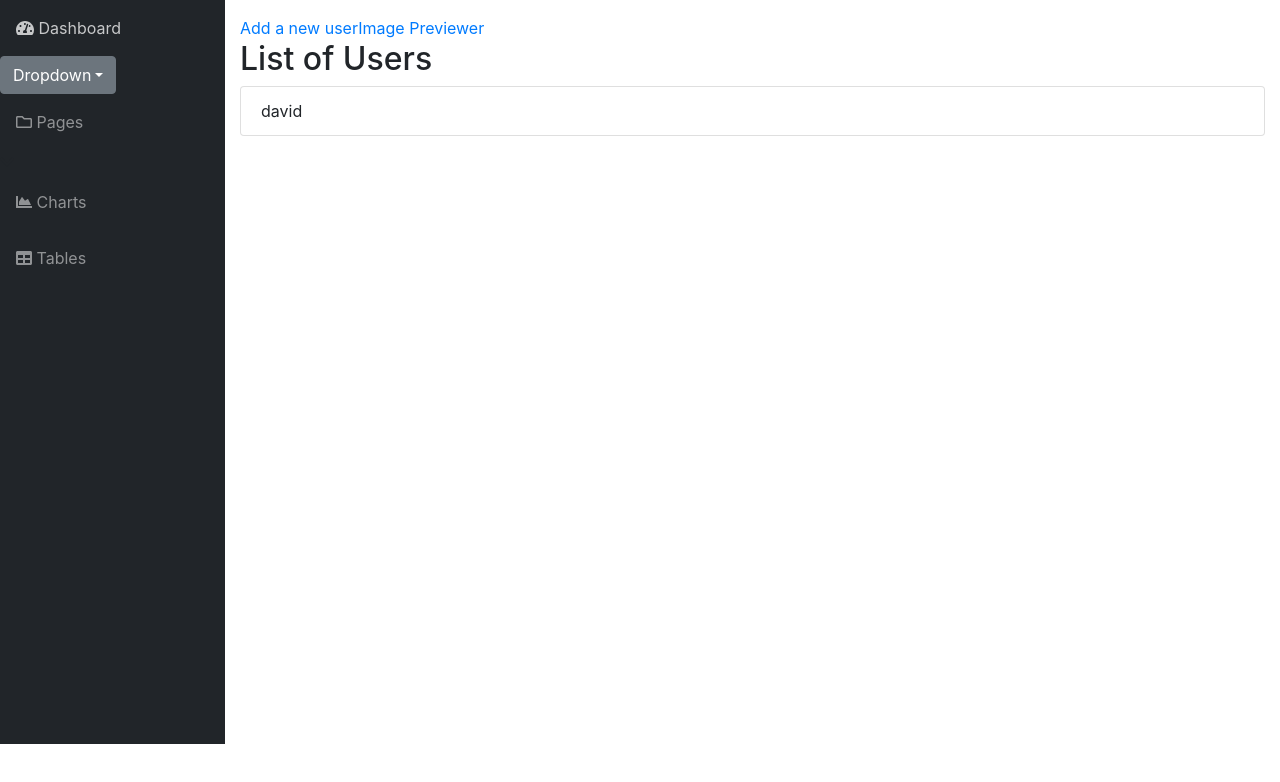
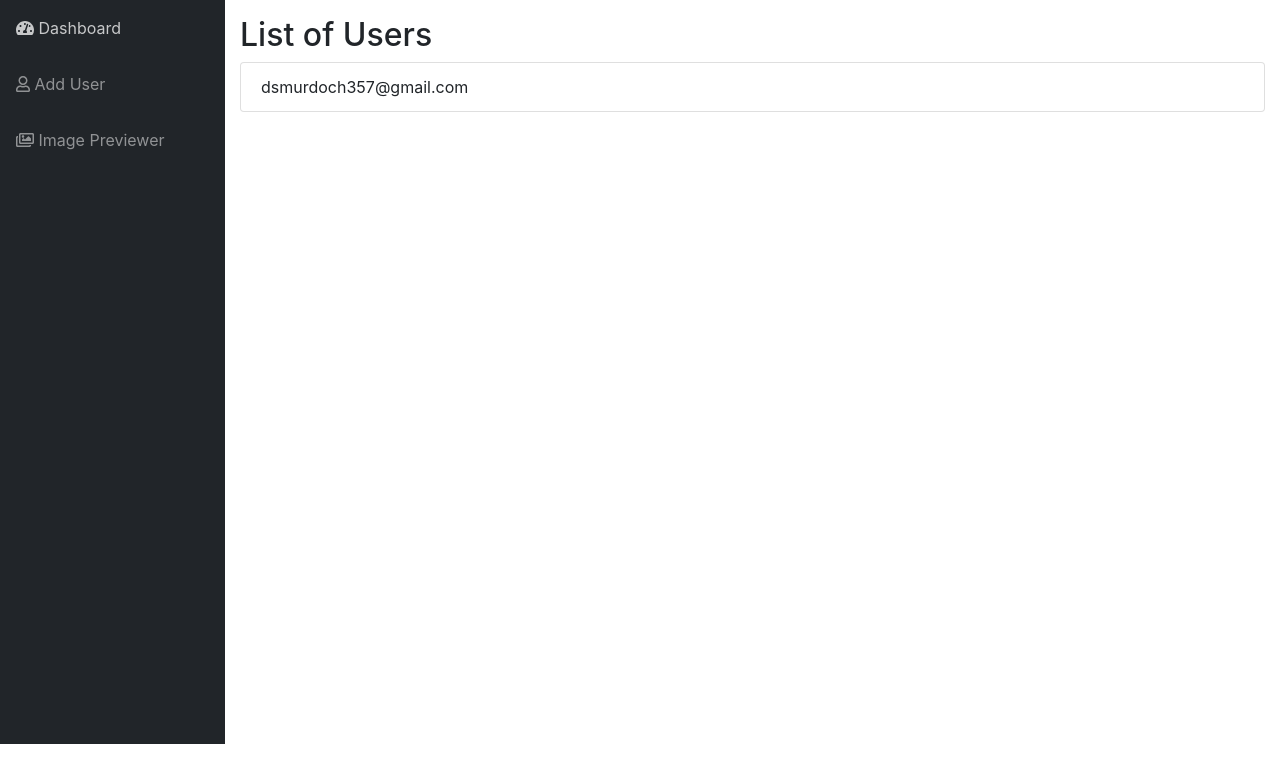
Before and after one commit to dsm23/david-murdoch-smarter-click, a React (Create React App) app: page / in a window 1280 px wide. Shown: the top 782 px of the page. Built offline with nearby package versions, Linux system fonts and the light colour scheme.

Commit message:
User context dispatches from form (#4)
List of user on dashboards is now updated by add user form. The router history is also pushed to dashboard on form submit. Classnames added and sidebar update to react-router-dom along with classnames to control which list item should be active

```diff
--- a/package.json
+++ b/package.json
@@ -2,6 +2,7 @@
   "name": "david-murdoch-smarter-click",
   "version": "0.1.0",
   "private": true,
+  "homepage": "https://david-murdoch-smarter-click.netlify.com/",
   "dependencies": {
     "@fortawesome/fontawesome-free": "^5.8.1",
     "@fortawesome/fontawesome-svg-core": "^1.2.17",
@@ -9,6 +10,7 @@
     "@fortawesome/free-regular-svg-icons": "^5.8.1",
     "@fortawesome/free-solid-svg-icons": "^5.8.1",
     "@fortawesome/react-fontawesome": "^0.1.4",
+    "@types/classnames": "^2.2.7",
     "@types/jest": "24.0.11",
     "@types/node": "11.13.2",
     "@types/react": "16.8.13",
@@ -17,6 +19,7 @@
     "@types/reactstrap": "^7.1.3",
     "@types/styled-components": "^4.1.14",
     "bootstrap": "^4.3.1",
+    "classnames": "^2.2.6",
     "final-form": "^4.12.0",
     "global": "^4.3.2",
     "netlify-cli": "^2.11.7",
--- a/src/App.tsx
+++ b/src/App.tsx
@@ -6,7 +6,7 @@ import './App.css';
 
 import { BodyContainer } from './components/body-container';
 import { FlexWrapper } from './components/flex-wrapper';
-import { FormAddUser } from './components/form-add-user';
+import { PageAddUser } from './components/pages/add-user';
 import { ImagePreviewer } from './components/pages/image-previewer';
 import { PageHome } from './components/pages/home';
 import { SideBar } from './components/side-bar';
@@ -31,7 +31,7 @@ const App: React.FC<{}> = () => (
             })}
           >
             <Route exact path="/" component={PageHome} />
-            <Route path="/add-user" component={FormAddUser} />
+            <Route path="/add-user" component={PageAddUser} />
             <Route
               path="/image-previewer"
               render={() => <ImagePreviewer items={items} />}
--- a/src/components/form-add-user/index.tsx
+++ b/src/components/form-add-user/index.tsx
@@ -1,4 +1,5 @@
 import * as React from 'react';
+import PropTypes from 'prop-types';
 import {
   Button,
   Form,
@@ -9,18 +10,13 @@ import {
 } from 'reactstrap';
 import { Form as FinalForm, Field } from 'react-final-form';
 
-// import { InputBootstrap } from '../input-bootstrap';
+const required = (value: string) => (value ? undefined : 'Required');
 
-const sleep = (ms: number) => new Promise(resolve => setTimeout(resolve, ms));
-
-const onSubmit = async (values: any) => {
-  await sleep(300);
-  window.alert(JSON.stringify(values, null, 2));
+type Props = {
+  onSubmit: any,
 };
 
-const required = (value: string) => (value ? undefined : 'Required');
-
-const FormAddUser: React.FC<{}> = () => (
+const FormAddUser = ({ onSubmit }: Props) => (
   <FinalForm onSubmit={onSubmit}>
     {formState => {
       const { handleSubmit, submitting } = formState;
@@ -28,9 +24,10 @@ const FormAddUser: React.FC<{}> = () => (
         <Form onSubmit={handleSubmit}>
           <FormGroup>
             <Label for="exampleEmail">Email</Label>
-            <Field name="email" validate={required}>
+            <Field name="user" validate={required}>
               {({ input, meta }) => (
                 <>
+                  {/* Warning, meta is sending props through to the dom */}
                   <Input
                     type="email"
                     id="exampleEmail"
@@ -50,6 +47,7 @@ const FormAddUser: React.FC<{}> = () => (
             <Field name="password" validate={required}>
               {({ input, meta }) => (
                 <>
+                  {/* Warning, meta is sending props through to the dom */}
                   <Input
                     type="password"
                     id="examplePassword"
@@ -65,9 +63,11 @@ const FormAddUser: React.FC<{}> = () => (
             </Field>
           </FormGroup>
           <Button disabled={submitting}>Submit</Button>
-          <h4>Form State</h4>
           {process.env.NODE_ENV === 'development' && (
-            <pre>{JSON.stringify(formState, undefined, 2)}</pre>
+            <>
+              <h4>Form State</h4>
+              <pre>{JSON.stringify(formState, undefined, 2)}</pre>
+            </>
           )}
         </Form>
       );
@@ -75,5 +75,9 @@ const FormAddUser: React.FC<{}> = () => (
   </FinalForm>
 );
 
+FormAddUser.propTypes = {
+  onSubmit: PropTypes.func.isRequired,
+};
+
 export { FormAddUser };
 export default FormAddUser;
--- /dev/null
+++ b/src/components/pages/add-user/index.tsx
@@ -0,0 +1,40 @@
+import * as React from 'react';
+import { useContext } from 'react';
+import { RouteComponentProps } from 'react-router-dom';
+import PropTypes from 'prop-types';
+import {
+  Button,
+  Form,
+  FormGroup,
+  Label,
+  Input,
+  FormFeedback,
+} from 'reactstrap';
+import { Form as FinalForm, Field } from 'react-final-form';
+
+import { FormAddUser } from '../../form-add-user';
+
+import { ROUTER } from '../../../constants';
+
+import { ContextUsers } from '../../../contexts';
+
+const PageAddUser = ({ history }: RouteComponentProps) => {
+  const addUser = useContext(ContextUsers)[1];
+
+  const onSubmit = (values: object) => {
+    addUser({
+      users: [values],
+    });
+    return history.push(ROUTER.HOME);
+  };
+  return <FormAddUser onSubmit={onSubmit} />;
+};
+
+PageAddUser.propTypes = {
+  history: PropTypes.shape({
+    push: PropTypes.func,
+  }).isRequired,
+};
+
+export { PageAddUser };
+export default PageAddUser;
--- a/src/components/pages/home/index.tsx
+++ b/src/components/pages/home/index.tsx
@@ -1,8 +1,5 @@
 import * as React from 'react';
 import { useContext } from 'react';
-import { Link } from 'react-router-dom';
-
-import { ROUTER } from '../../../constants';
 
 import { ContextUsers } from '../../../contexts';
 
@@ -10,8 +7,6 @@ const PageHome = () => {
   const { users } = useContext(ContextUsers)[0];
   return (
     <>
-      <Link to={ROUTER.ADD_USER}>Add a new user</Link>
-      <Link to={ROUTER.IMAGE_PREVIEWER}>Image Previewer</Link>
       <h2>List of Users</h2>
       <ul className="list-group">
         {users.map(({ user }) => (
--- a/src/components/side-bar/index.tsx
+++ b/src/components/side-bar/index.tsx
@@ -1,5 +1,8 @@
 import * as React from 'react';
 import { useState } from 'react';
+import PropTypes from 'prop-types';
+import { Link, RouteComponentProps, withRouter } from 'react-router-dom';
+import cn from 'classnames';
 import { FontAwesomeIcon } from '@fortawesome/react-fontawesome';
 import {
   Dropdown,
@@ -13,84 +16,45 @@ import {
   faTable,
   faTachometerAlt,
 } from '@fortawesome/free-solid-svg-icons';
-import { faFolder } from '@fortawesome/free-regular-svg-icons';
+import {
+  faFolder,
+  faImages,
+  faUser,
+} from '@fortawesome/free-regular-svg-icons';
 
 // import Collapse from '@material-ui/core/Collapse';
 
 import '../../assets/css/sb-admin.css';
+import { ROUTER } from '../../constants';
 
-const SideBar: React.FC<{}> = () => {
+const SideBarForRouter = ({ location: { pathname } }: RouteComponentProps) => {
   const [isDropDownOpen, setDropDownOpen] = useState(false);
 
   const handleToggle = () => setDropDownOpen(!isDropDownOpen);
   return (
     <ul className="sidebar navbar-nav">
-      <li className="nav-item active">
-        <a className="nav-link" href="index.html">
+      <li className={cn('nav-item', { active: ROUTER.HOME === pathname })}>
+        <Link className="nav-link" to={ROUTER.HOME}>
           <FontAwesomeIcon icon={faTachometerAlt} /> <span>Dashboard</span>
-        </a>
+        </Link>
       </li>
-
-      <Dropdown isOpen={isDropDownOpen} toggle={handleToggle}>
-        <DropdownToggle caret>Dropdown</DropdownToggle>
-        <DropdownMenu>
-          <DropdownItem header>Header</DropdownItem>
-          <DropdownItem>Some Action</DropdownItem>
-          <DropdownItem disabled>Action (disabled)</DropdownItem>
-          <DropdownItem divider />
-          <DropdownItem>Foo Action</DropdownItem>
-          <DropdownItem>Bar Action</DropdownItem>
-          <DropdownItem>Quo Action</DropdownItem>
-        </DropdownMenu>
-      </Dropdown>
-
-      <li className="nav-item dropdown">
-        <a
-          className="nav-link dropdown-toggle"
-          href="#"
-          id="pagesDropdown"
-          role="button"
-          data-toggle="dropdown"
-          aria-haspopup="true"
-          aria-expanded="false"
-        >
-          <FontAwesomeIcon icon={faFolder} /> <span>Pages</span>
-        </a>
-        <FontAwesomeIcon icon={faChevronDown} />
-        <div className="dropdown-menu" aria-labelledby="pagesDropdown">
-          <h6 className="dropdown-header">Login Screens:</h6>
-          <a className="dropdown-item" href="login.html">
-            Login
-          </a>
-          <a className="dropdown-item" href="register.html">
-            Register
-          </a>
-          <a className="dropdown-item" href="forgot-password.html">
-            Forgot Password
-          </a>
-          <div className="dropdown-divider" />
-          <h6 className="dropdown-header">Other Pages:</h6>
-          <a className="dropdown-item" href="404.html">
-            404 Page
-          </a>
-          <a className="dropdown-item" href="blank.html">
-            Blank Page
-          </a>
-        </div>
+      <li className={cn('nav-item', { active: ROUTER.ADD_USER === pathname })}>
+        <Link className="nav-link" to={ROUTER.ADD_USER}>
+          <FontAwesomeIcon icon={faUser} /> <span>Add User</span>
+        </Link>
       </li>
-      <li className="nav-item">
-        <a className="nav-link" href="charts.html">
-          <FontAwesomeIcon icon={faChartArea} /> <span>Charts</span>
-        </a>
-      </li>
-      <li className="nav-item">
-        <a className="nav-link" href="tables.html">
-          <FontAwesomeIcon icon={faTable} /> <span>Tables</span>
-        </a>
+      <li
+        className={cn('nav-item', {
+          active: ROUTER.IMAGE_PREVIEWER === pathname,
+        })}
+      >
+        <Link className="nav-link" to={ROUTER.IMAGE_PREVIEWER}>
+          <FontAwesomeIcon icon={faImages} /> <span>Image Previewer</span>
+        </Link>
       </li>
     </ul>
   );
 };
 
-export { SideBar };
-export default SideBar;
+export const SideBar = withRouter(SideBarForRouter);
+export default withRouter(SideBarForRouter);
--- a/src/constants/index.ts
+++ b/src/constants/index.ts
@@ -1,5 +1,5 @@
 export const initialUsers = {
-  user: 'david',
+  user: 'dsmurdoch357@gmail.com',
   password: 'Password1!',
 };
 
```
Also changed, not shown: 1 other file (tests, documents, lock files or other folders).
